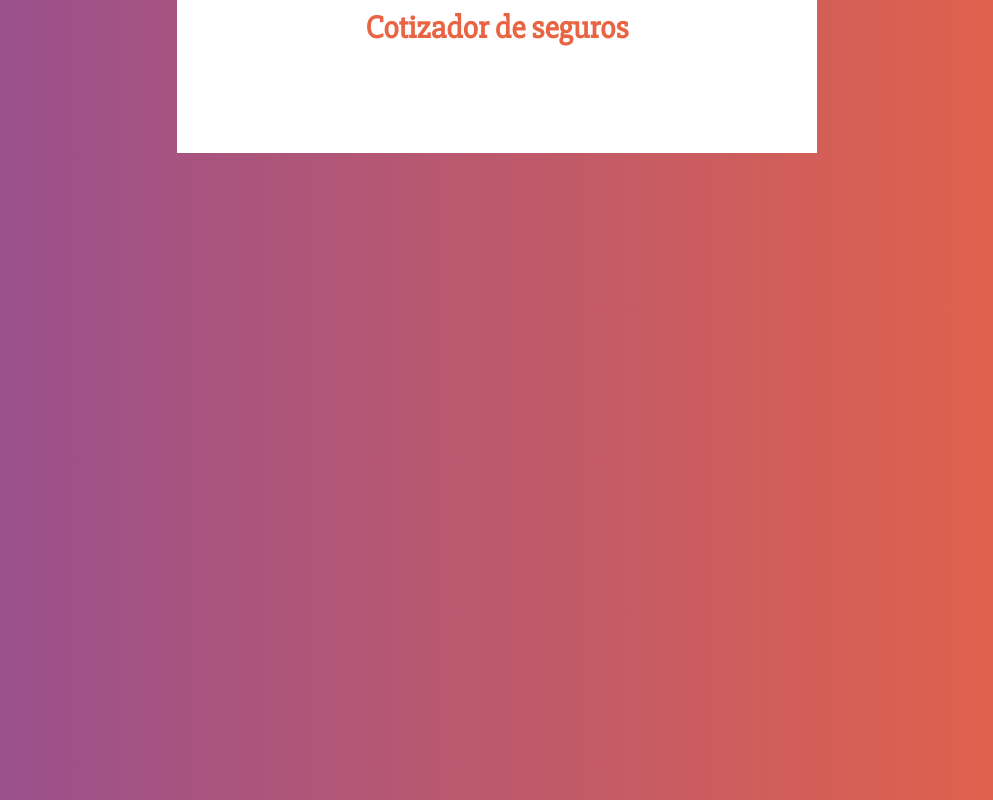
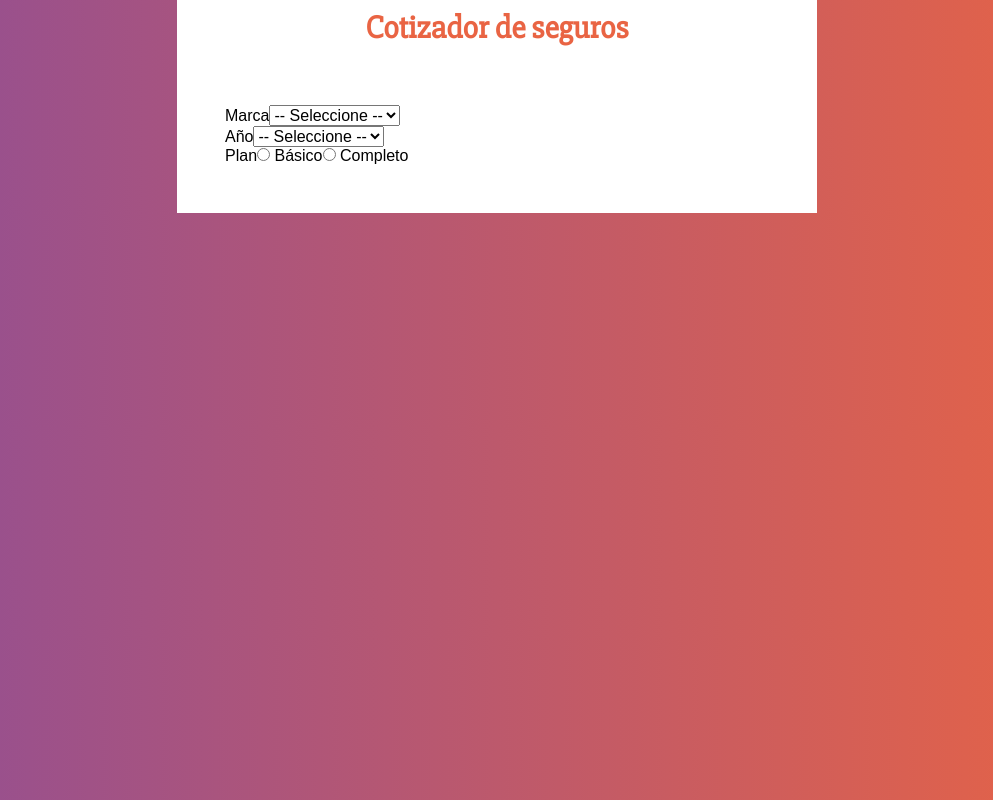
Before and after one commit to NewtonGrav/cotizador-seguros, a React (Create React App) app: page / in a window 1280 px wide. Shown: the whole page, without its empty margins (143-1136 px from the left). Built offline with nearby package versions, Linux system fonts and the light colour scheme.

Commit message:
feat: Formulario

```diff
--- a/src/App.jsx
+++ b/src/App.jsx
@@ -1,5 +1,6 @@
 import React from 'react';
 import Header from './components/Header'
+import Formulario from './components/Formulario'
 import styled from '@emotion/styled';
 
 const Contenedor = styled.div`
@@ -18,7 +19,7 @@ function App() {
 			<Header titulo='Cotizador de seguros' />
 
 			<ContenedorFormulario>
-
+				<Formulario />
 			</ContenedorFormulario>
 		</Contenedor>
 	);
```
